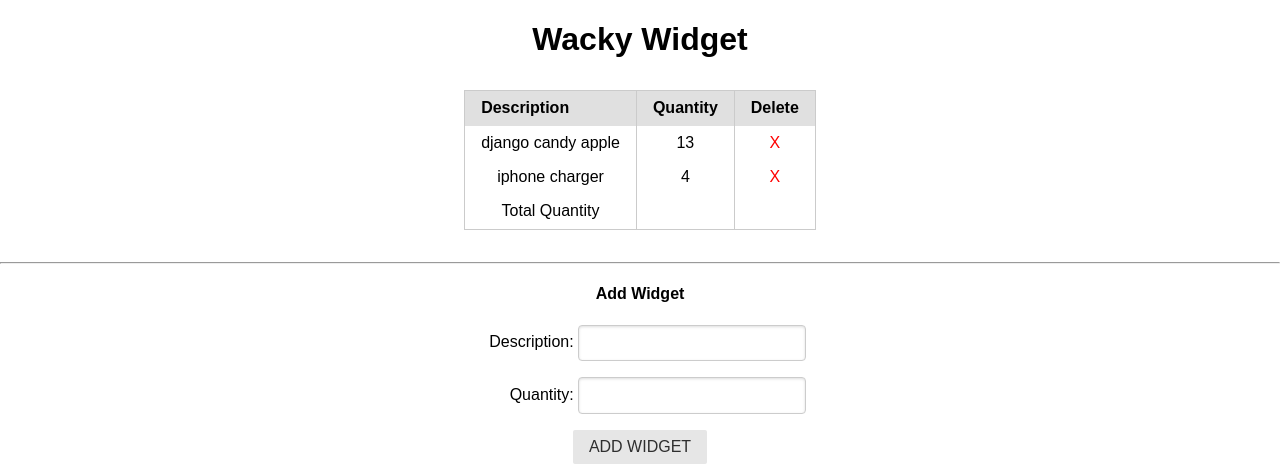
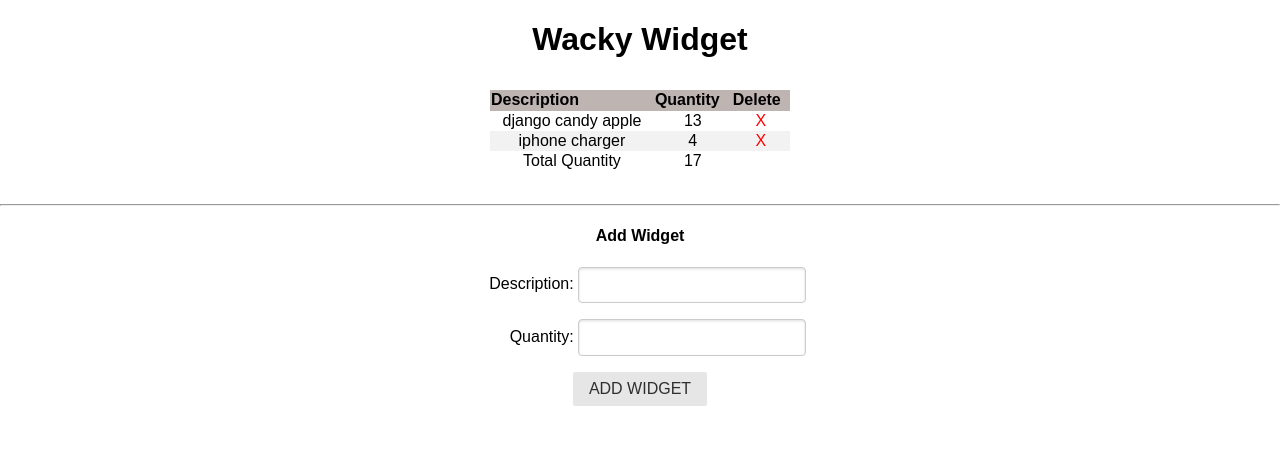
Before and after one commit to philiphou/unit-3-assess, a Django app: page / in a window 1280 px wide. Shown: the top 470 px of the page. Run offline with Django 4.2, Linux system fonts and the light colour scheme; data comes from the database, SQL or seed files in the repository; both versions use the stored data as it was after the commit; some libraries are stand-ins or nearby versions.

Commit message:
unit3asess

```diff
--- a/wacky/main_app/models.py
+++ b/wacky/main_app/models.py
@@ -3,7 +3,7 @@ from django.urls import reverse
 
 
 class Widget(models.Model):
-    description = models.CharField(max_length=10)
+    description = models.CharField(max_length=100)
     quantity = models.IntegerField()
 
     def __str__(self):
--- a/wacky/main_app/static/css/style.css
+++ b/wacky/main_app/static/css/style.css
@@ -9,12 +9,25 @@ label {
     display: inline-block;
     width: 100px;
     text-align: right;
+
 }
 
 table {
     margin: 2rem auto;
+    font-family: Arial, Helvetica, sans-serif;
+    border-collapse: collapse;
+    width:300px;
+
 }
+table  tr:nth-child(even){
+    height:auto;
+    background-color: #f2f2f2;}
+table th{
+  text-align: left;
+  background-color: rgb(190, 180, 177);
+  height:auto
 
+}
 table a {
     color: red;
     text-decoration: none;
--- a/wacky/main_app/templates/home.html
+++ b/wacky/main_app/templates/index.html
@@ -14,8 +14,9 @@
     <h1>Wacky Widget</h1>
     {% if widgets|length == 0 %}
         <h3>No Widgets Exist</h3>
+        <hr>
     {% else %}
-        <table class="pure-table">
+        <table class="pure-table,pure-table-striped">
             <thead>
                 <tr>
                     <th>Description</th>
@@ -33,13 +34,14 @@
                 {% endfor %}
                 <tr>
                     <td>Total Quantity</td>
-                    <td>{{ total }}</td>
+                    <td>{{ sum_value }}</td>
                     <td> </td>
                 </tr>
             </tbody>
         </table>
+        <hr>
     {% endif %}
-    <hr>
+
     <h4>Add Widget</h4>
     <form action="{% url 'create' %}" method="post" class="pure-form">
         {% csrf_token %}
--- a/wacky/main_app/views.py
+++ b/wacky/main_app/views.py
@@ -5,16 +5,16 @@ from django.db.models import Sum
 
 def home(request):
     widgets = Widget.objects.all()
-    total_num = Widget.objects.all().aggregate(Sum('quantity'))
+    sum_value = Widget.objects.all().aggregate(Sum('quantity'))['quantity__sum']
     widget_form = WidgetForm()
-    return render(request, 'home.html', { 'widgets': widgets, 'total_num': total_num, 'widget_form': widget_form})
+    return render(request, 'index.html', { 'widgets': widgets, 'sum_value': sum_value, 'widget_form': widget_form})
 
 def widget_create(request):
-    if request.methond=="POST":
-        form = WidgetForm
-    if form.is_valid():
-        form.save()
-    return redirect('home')
+    if request.method == 'POST':
+        form = WidgetForm(request.POST)
+        if form.is_valid():
+            form.save()
+            return redirect('home')
 
 def widget_delete(request, widgetid):
     Widget.objects.get(id=widgetid).delete()
```
Also changed, not shown: wacky/db.sqlite3.
